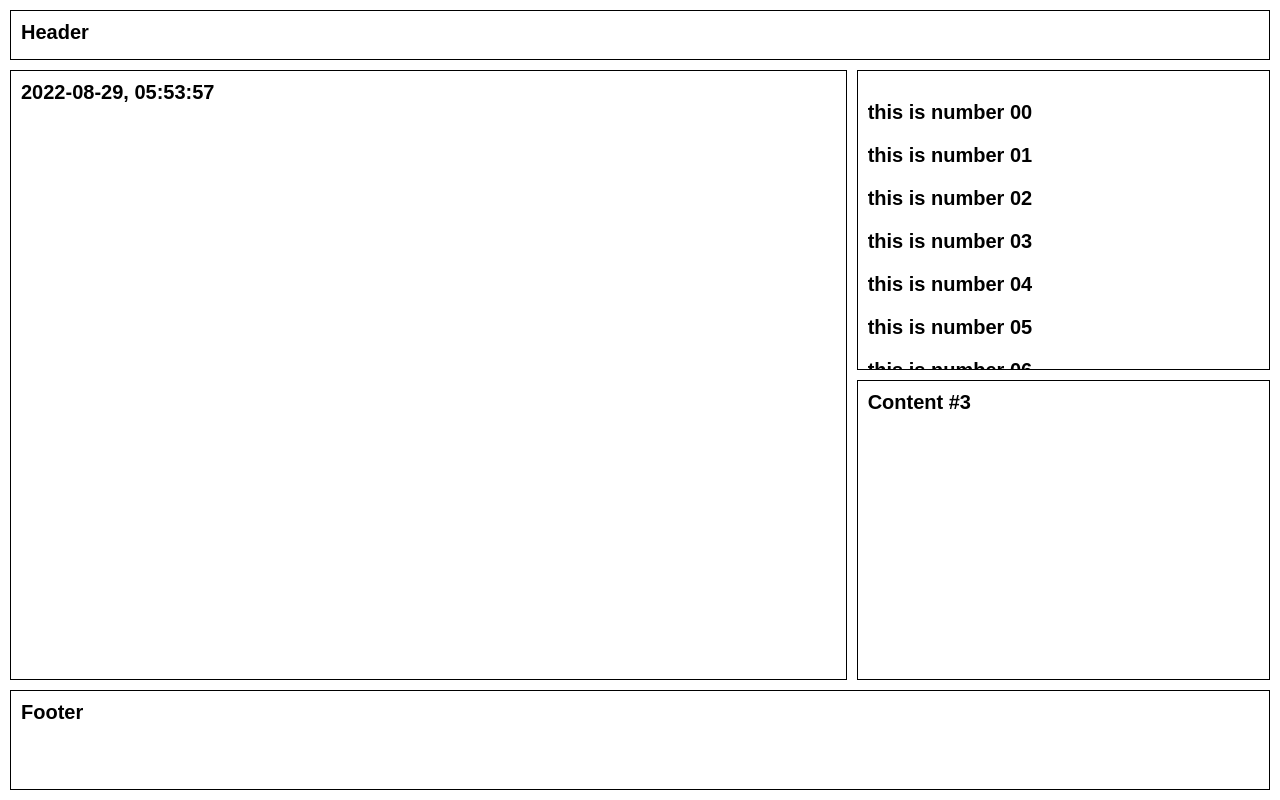
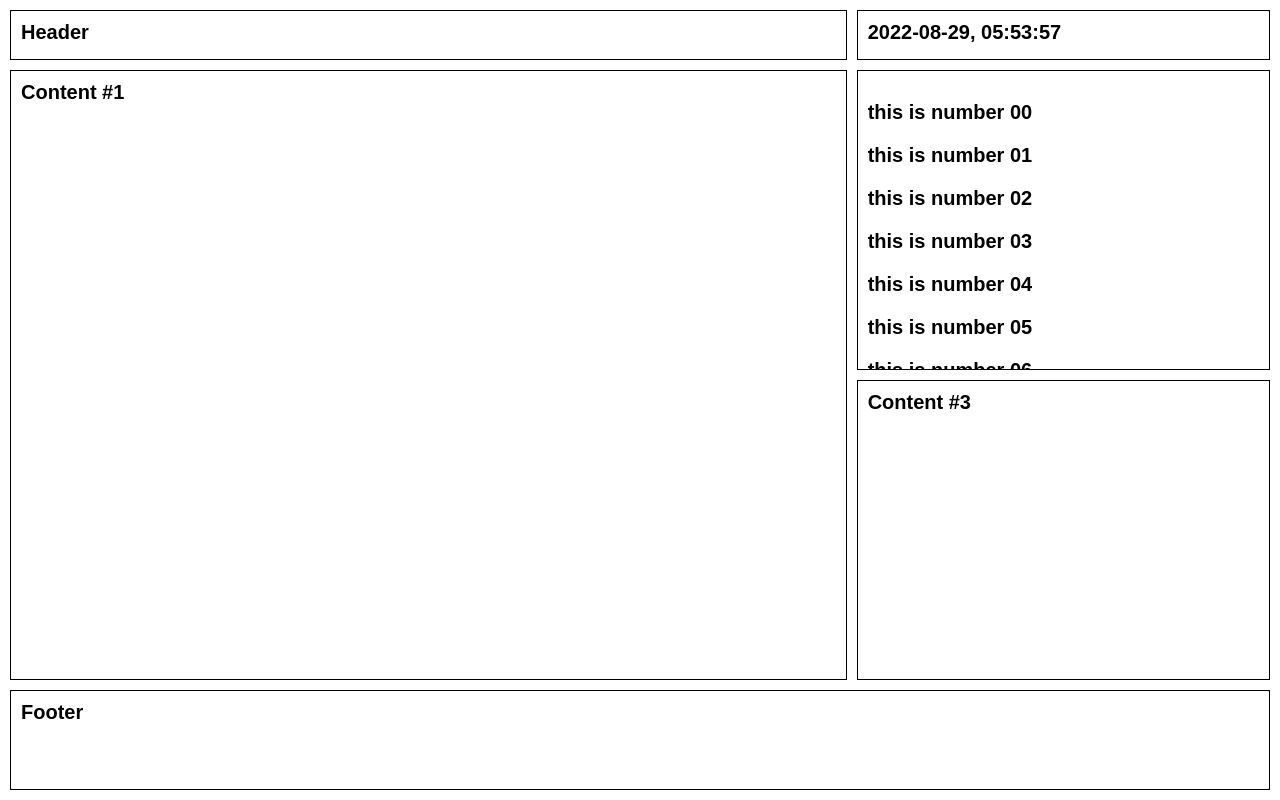
Before and after one commit to davsap32/css-practice, a plain HTML site: page index.html in a window 1280 px wide. Drawn offline with Linux system fonts and the light colour scheme.

Commit message:
Moved clock to upper right corner

```diff
--- a/index.html
+++ b/index.html
@@ -10,6 +10,7 @@
   <body>
     <div class="container">
       <div class="header">Header</div>
+      <div class="clock">clock</div>
       <div class="content-large">Content #1</div>
       <div class="content-small-1"></div>
       <div class="content-small-2">Content #3</div>
--- a/script.js
+++ b/script.js
@@ -1,7 +1,8 @@
 const contentLarge = document.querySelector(".content-large");
+const contentClock = document.querySelector(".clock");
 const contentSmall1 = document.querySelector(".content-small-1");
 setInterval(function () {
-  contentLarge.textContent = new Intl.DateTimeFormat("en-SE", {
+  contentClock.textContent = new Intl.DateTimeFormat("en-SE", {
     year: "numeric",
     month: "numeric",
     day: "numeric",
--- a/style.css
+++ b/style.css
@@ -21,8 +21,15 @@ body {
 }
 .header {
   grid-column-start: 1;
+  grid-column-end: 3;
+}
+.clock {
+  grid-column-start: 3;
   grid-column-end: 4;
+  grid-row-start: 1;
+  grid-row-end: 2;
 }
+
 .content-large {
   grid-row-start: 2;
   grid-row-end: span 2;
```
